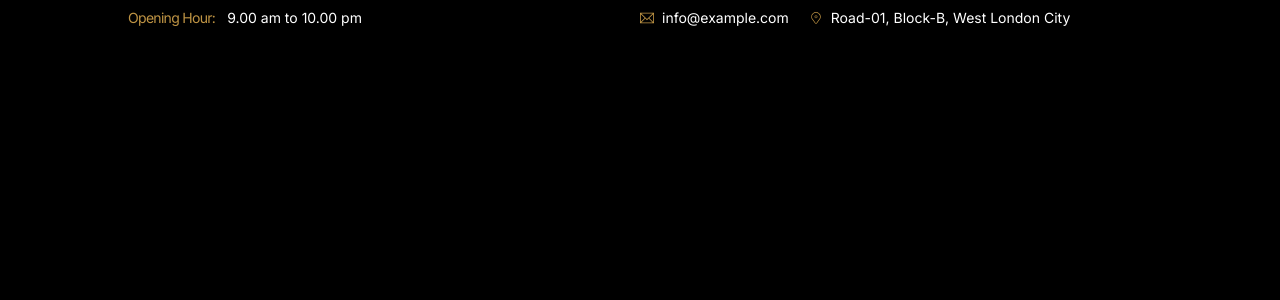
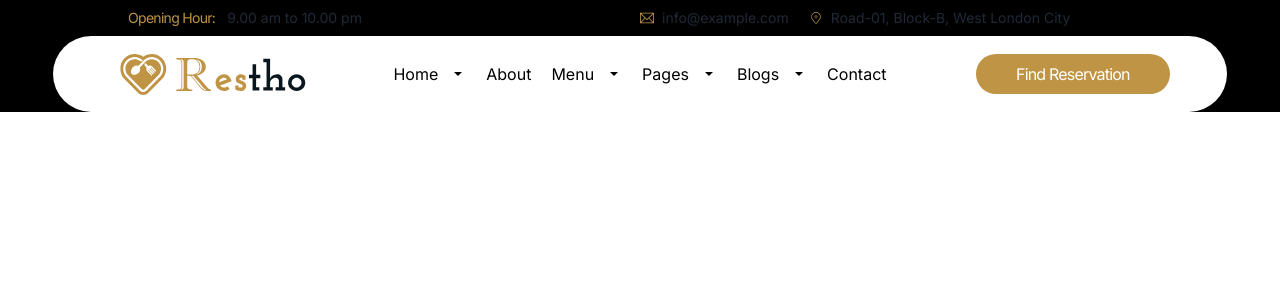
Before and after one commit to Mohaiminur-MernStackDeveloper/LandingPage-React, a React (Vite) app: page / in a window 1280 px wide. Shown: the top 300 px of the page. Built offline with nearby package versions, Linux system fonts and the light colour scheme.

Commit message:
Main header is complete

```diff
--- a/index.html
+++ b/index.html
@@ -13,7 +13,7 @@
     />
     <title>Landing Page Design</title>
   </head>
-  <body class="bg-black h-screen text-white">
+  <body>
     <div id="root"></div>
     <script type="module" src="/src/main.jsx"></script>
   </body>
--- a/src/App.jsx
+++ b/src/App.jsx
@@ -1,3 +1,4 @@
+import MainHeader from "./Components/MainHeader"
 import TitleHeader from "./Components/TitleHeader"
 
 function App() {
@@ -5,6 +6,9 @@
   return (
     <div>
       <TitleHeader/>
+      <div>
+        <MainHeader/>
+      </div>
     </div>
   )
 }
--- /dev/null
+++ b/src/Components/MainHeader.jsx
@@ -0,0 +1,152 @@
+import React, { useState } from "react";
+import { IoMdArrowDropdown } from "react-icons/io";
+
+const MainHeader = () => {
+  const [home, setHome] = useState(true);
+  const [menu, setmenu] = useState(true);
+  const [pages, setpages] = useState(true);
+  const [blogs, setblog] = useState(true);
+  const MenuItems = (
+    <>
+      <li className="relative">
+        <button
+          onMouseEnter={() => setHome(false)}
+          onMouseLeave={() => setHome(true)}
+          className="flex justify-center items-center gap-3"
+        >
+          <a>Home</a>
+          <IoMdArrowDropdown />
+        </button>
+        <ul
+          hidden={home}
+          onMouseEnter={() => setHome(false)}
+          onMouseLeave={() => setHome(true)}
+          className="absolute bg-white px-5 w-56 shadow-sm rounded-md space-y-4 py-5"
+        >
+          <li>Home one</li>
+          <li>Home two</li>
+          <li>Home three</li>
+        </ul>
+      </li>
+      <li className="cursor-pointer">About</li>
+      <li className="relative">
+        <button
+          onMouseEnter={() => setmenu(false)}
+          onMouseLeave={() => setmenu(true)}
+          className="flex justify-center items-center gap-3"
+        >
+          <a>Menu</a>
+          <IoMdArrowDropdown />
+        </button>
+        <ul
+          hidden={menu}
+          onMouseEnter={() => setmenu(false)}
+          onMouseLeave={() => setmenu(true)}
+          className="absolute bg-white px-5 w-56 shadow-sm rounded-md space-y-4 py-5"
+        >
+          <li>Menu List-01</li>
+          <li>Menu List-02</li>
+          <li>3 Columns Menu</li>
+        </ul>
+      </li>
+      <li className="relative">
+        <button
+          onMouseEnter={() => setpages(false)}
+          onMouseLeave={() => setpages(true)}
+          className="flex justify-center items-center gap-3"
+        >
+          <a>Pages</a>
+          <IoMdArrowDropdown />
+        </button>
+        <ul
+          hidden={pages}
+          onMouseEnter={() => setpages(false)}
+          onMouseLeave={() => setpages(true)}
+          className="absolute bg-white px-5 w-56 shadow-sm rounded-md space-y-4 py-5"
+        >
+          <li>Food Category</li>
+          <li>Reservations</li>
+          <li className="flex justify-between items-center gap-3">
+            Gallery <IoMdArrowDropdown />
+          </li>
+          <li className="flex justify-between items-center gap-3">
+            chef <IoMdArrowDropdown />
+          </li>
+          <li className="flex justify-between items-center gap-3">
+            shop <IoMdArrowDropdown />
+          </li>
+          <li>Faq</li>
+          <li>Error</li>
+        </ul>
+      </li>
+      <li className="relative">
+        <button
+          onMouseEnter={() => setblog(false)}
+          onMouseLeave={() => setblog(true)}
+          className="flex justify-center items-center gap-3"
+        >
+          <a>Blogs</a>
+          <IoMdArrowDropdown />
+        </button>
+        <ul
+          hidden={blogs}
+          onMouseEnter={() => setblog(false)}
+          onMouseLeave={() => setblog(true)}
+          className="absolute bg-white px-5 w-56 shadow-sm rounded-md space-y-4 py-5"
+        >
+          <li>Blog Grid</li>
+          <li>Blog Standard</li>
+          <li>Blog Details</li>
+        </ul>
+      </li>
+      <li className="cursor-pointer">Contact</li>
+    </>
+  );
+  return (
+    <div className="w-full bg-black">
+      <div className="w-11/12 mx-auto bg-base-100 rounded-full">
+        <div className="navbar text-black w-11/12 mx-auto">
+          <div className="navbar-start">
+            <div className="dropdown">
+              <label tabIndex={0} className="btn btn-ghost lg:hidden">
+                <svg
+                  xmlns="http://www.w3.org/2000/svg"
+                  className="h-5 w-5"
+                  fill="none"
+                  viewBox="0 0 24 24"
+                  stroke="currentColor"
+                >
+                  <path
+                    strokeLinecap="round"
+                    strokeLinejoin="round"
+                    strokeWidth="2"
+                    d="M4 6h16M4 12h8m-8 6h16"
+                  />
+                </svg>
+              </label>
+              <ul
+                tabIndex={0}
+                className="menu-sm dropdown-content mt-3 z-[1] p-2 shadow bg-base-100 rounded-box w-52 flex justify-center items-center gap-5 font-Inter"
+              >
+                {MenuItems}
+              </ul>
+            </div>
+            <img className="" src="/src/assets/logo.PNG" alt="" />
+          </div>
+          <div className="navbar-center hidden lg:flex">
+            <ul className="menu-horizontal px-1 flex justify-center items-center gap-5 font-Inter">
+              {MenuItems}
+            </ul>
+          </div>
+          <div className="navbar-end">
+            <button className="px-10 py-2 bg-primary text-white rounded-full font-Inter tracking-tighter">
+              Find Reservation
+            </button>
+          </div>
+        </div>
+      </div>
+    </div>
+  );
+};
+
+export default MainHeader;
--- a/src/Components/TitleHeader.jsx
+++ b/src/Components/TitleHeader.jsx
@@ -4,6 +4,7 @@
 
 const TitleHeader = () => {
   return (
+    <div className="bg-black">
       <div className="w-4/5 mx-auto grid grid-cols-2 justify-between items-center text-sm py-2 font-Inter">
         <div className="flex justify-start items-center gap-3">
           <h1 className="text-primary tracking-tighter">Opening Hour:</h1>
@@ -20,6 +21,7 @@
           </div>
         </div>
       </div>
+    </div>
   );
 };
 
```
Also changed, not shown: src/assets/logo.PNG (added). Lines whose indentation alone changed are shown as unchanged.
